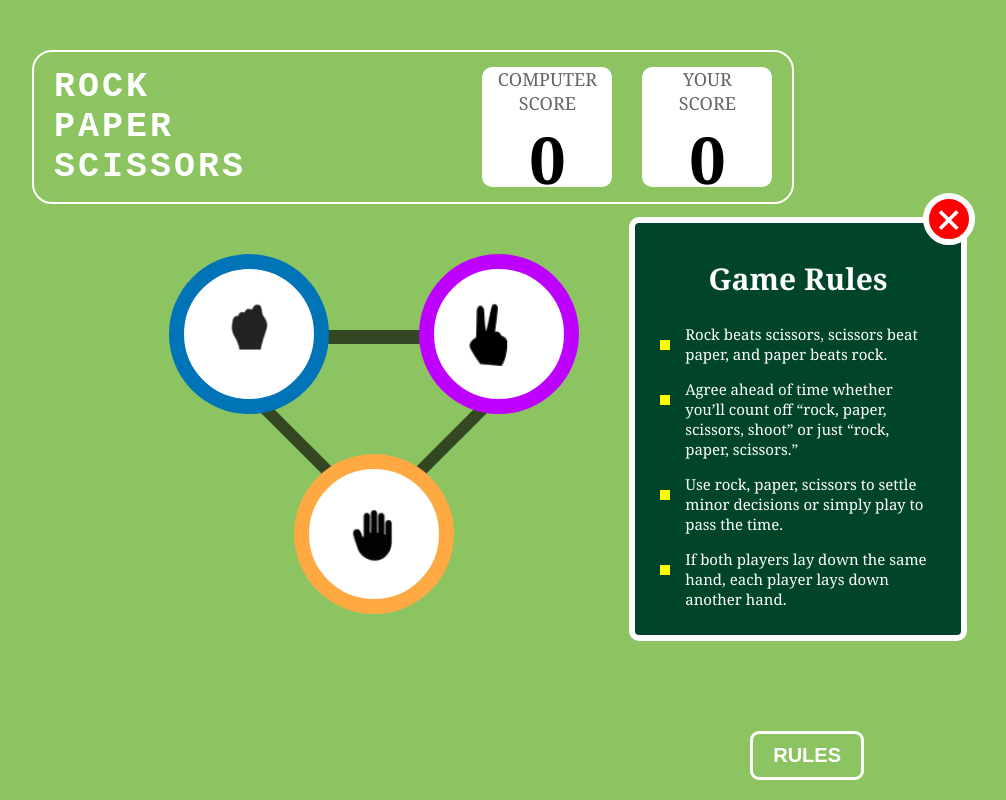
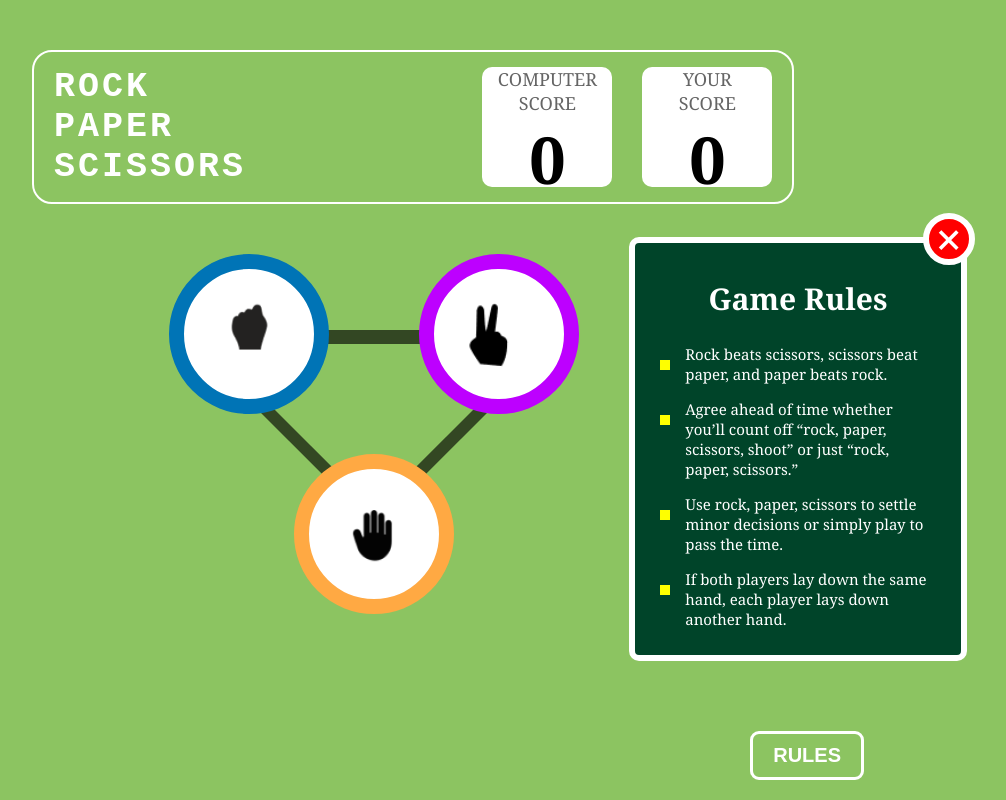
Before and after one commit to Soumya3110/Module_Test-Rock-Paper-Scissor-Game-, a plain HTML site: page index.html in a window 1280 px wide. Both pictures are taken after a click on the button "RULES". Shown: the whole page, without its empty margins (266-1272 px from the left). Drawn offline with Linux system fonts and the light colour scheme.

Commit message:
styles.css

```diff
--- a/styles.css
+++ b/styles.css
@@ -204,7 +204,7 @@ h3 {
     display: none;
     position: fixed;
     right: 25px;
-    top: 160px;
+    top: 180px;
 }
 
 .modal-content {
```
